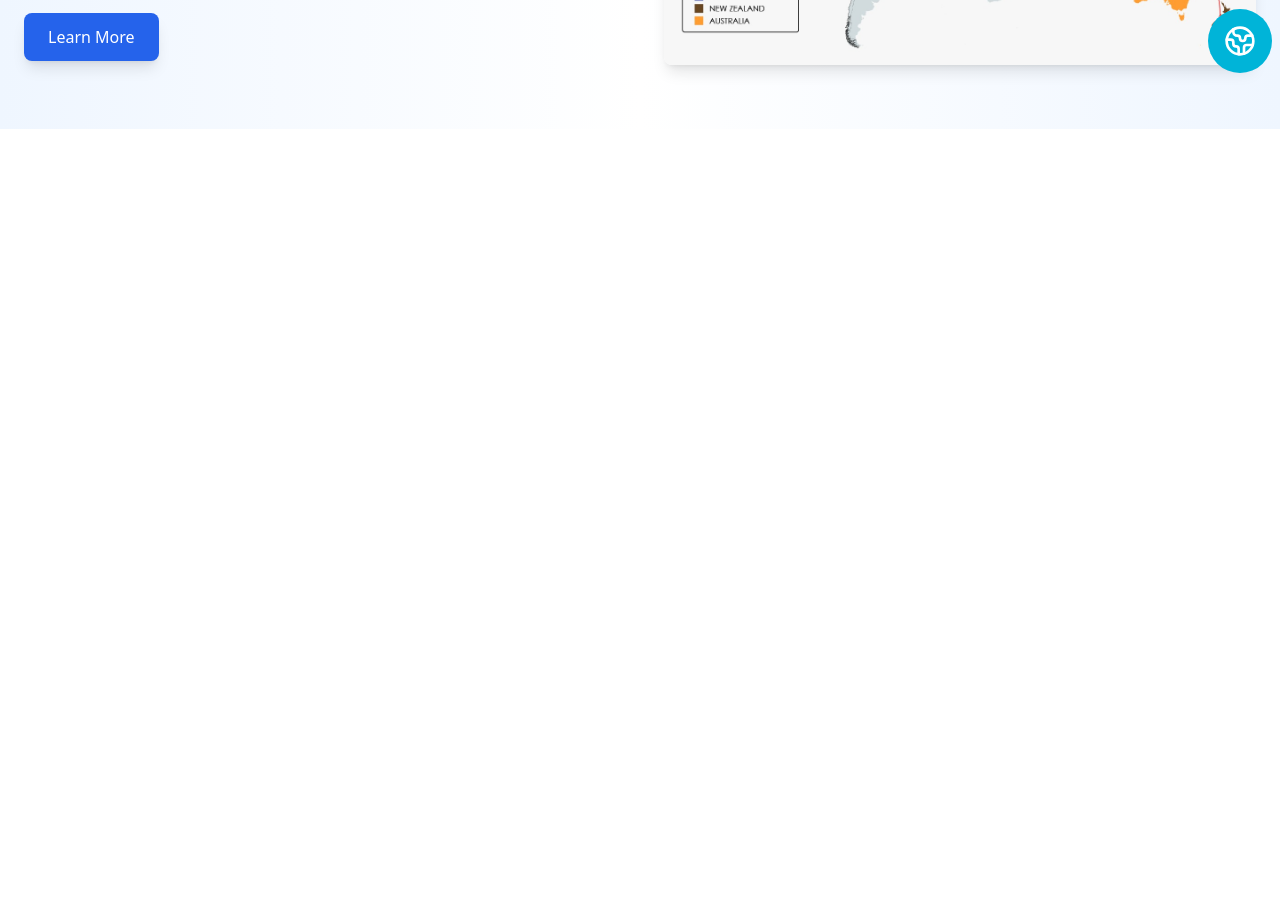
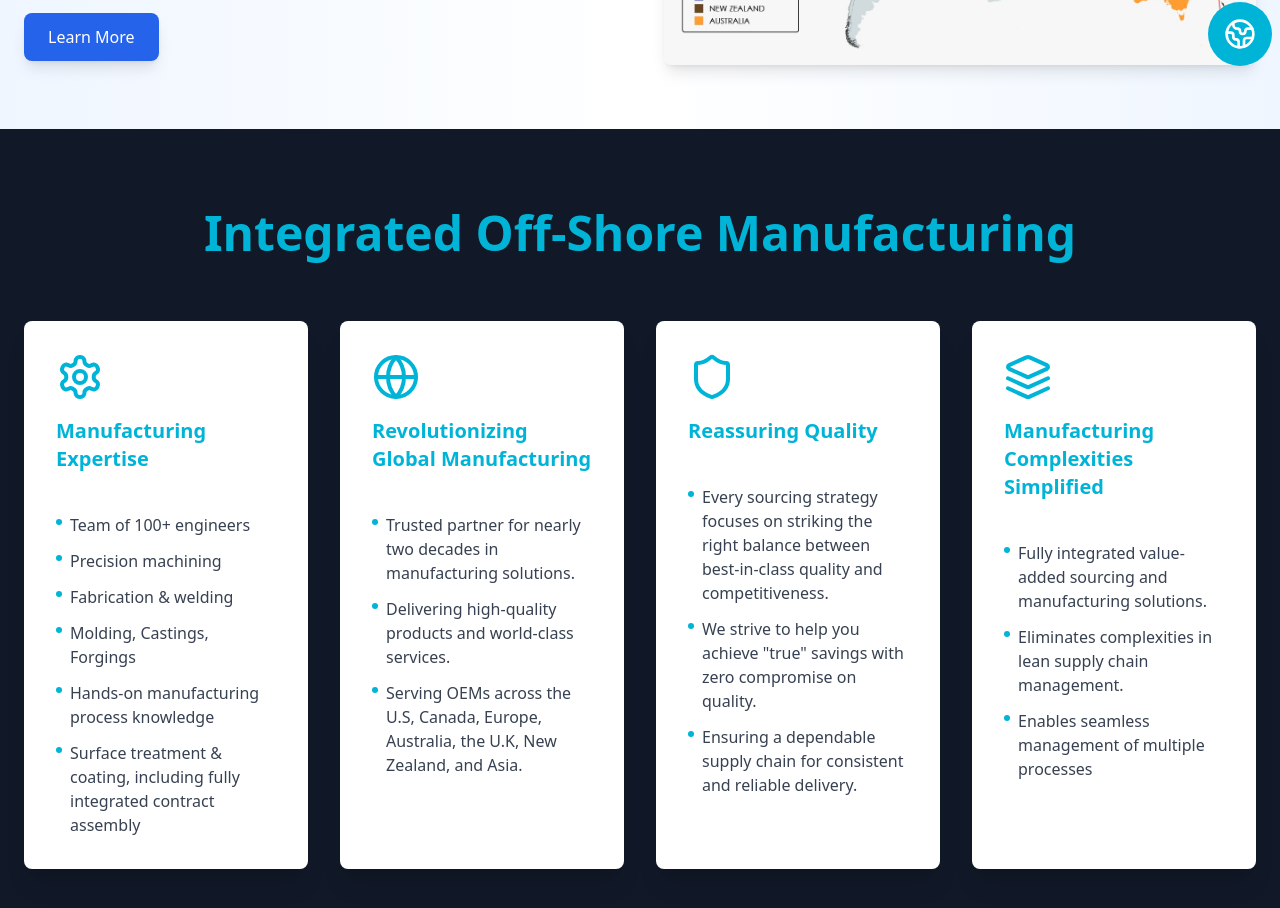
Before and after one commit to ApoorvaA5/2ygernys, a React (Vite) app: page / in a window 1280 px wide. Shown: the part 1220-2128 px from the top of the page. Before the commit the page ends 1349 px from the top, so only its background shows below. Built offline with nearby package versions, Linux system fonts and the light colour scheme.

Commit message:
added IntegratedManufacturing

```diff
--- /dev/null
+++ b/src/components/IntegratedManufacturing.tsx
@@ -0,0 +1,90 @@
+import React from 'react';
+import { Settings, Globe, Shield, Layers } from 'lucide-react';
+
+const features = [
+  {
+    title: "Manufacturing Expertise",
+    icon: Settings,
+    points: [
+      "Team of 100+ engineers",
+      "Precision machining",
+      "Fabrication & welding",
+      "Molding, Castings, Forgings",
+      "Hands-on manufacturing process knowledge",
+      "Surface treatment & coating, including fully integrated contract assembly"
+    ]
+  },
+  {
+    title: "Revolutionizing Global Manufacturing",
+    icon: Globe,
+    points: [
+      "Trusted partner for nearly two decades in manufacturing solutions.",
+      "Delivering high-quality products and world-class services.",
+      "Serving OEMs across the U.S, Canada, Europe, Australia, the U.K, New Zealand, and Asia."
+    ]
+  },
+  {
+    title: "Reassuring Quality",
+    icon: Shield,
+    points: [
+      "Every sourcing strategy focuses on striking the right balance between best-in-class quality and competitiveness.",
+      "We strive to help you achieve  \"true\" savings with zero compromise on quality.",
+      "Ensuring a dependable supply chain for consistent and reliable delivery."
+    ]
+  },
+  {
+    title: "Manufacturing Complexities Simplified",
+    icon: Layers,
+    points: [
+      "Fully integrated value-added sourcing and manufacturing solutions.",
+      "Eliminates complexities in lean supply chain management.",
+      "Enables seamless management of multiple processes"
+    ]
+  }
+];
+
+const IntegratedManufacturing = () => {
+  return (
+    <div className="bg-gray-900 py-20">
+      <div className="max-w-7xl mx-auto px-6">
+        <h2 className="text-4xl md:text-5xl font-bold text-center mb-16 text-[#00B4D8]">
+          Integrated Off-Shore Manufacturing
+        </h2>
+
+        <div className="grid grid-cols-1 md:grid-cols-2 lg:grid-cols-4 gap-8">
+          {features.map((feature, index) => (
+            <div
+              key={index}
+              className="bg-white rounded-lg p-8 shadow-xl transform hover:-translate-y-2 transition-all duration-300 hover:shadow-2xl"
+            >
+              <div className="flex flex-col h-full">
+                <div className="mb-6">
+                  <feature.icon className="w-12 h-12 text-[#00B4D8] mb-4" />
+                  <h3 className="text-xl font-bold text-[#00B4D8] mb-4">
+                    {feature.title}
+                  </h3>
+                </div>
+
+                <ul className="space-y-3 text-gray-700">
+                  {feature.points.map((point, pointIndex) => (
+                    <li
+                      key={pointIndex}
+                      className="flex items-start group"
+                    >
+                      <span className="mr-2 mt-1.5 h-1.5 w-1.5 rounded-full bg-[#00B4D8] flex-shrink-0 group-hover:scale-150 transition-transform duration-300" />
+                      <span className="group-hover:text-[#00B4D8] transition-colors duration-300">
+                        {point}
+                      </span>
+                    </li>
+                  ))}
+                </ul>
+              </div>
+            </div>
+          ))}
+        </div>
+      </div>
+    </div>
+  );
+};
+
+export default IntegratedManufacturing;
--- a/src/pages/Home.tsx
+++ b/src/pages/Home.tsx
@@ -2,6 +2,7 @@ import React from 'react';
 import Hero from '../components/Hero';
 import IndustrySwiper from '../components/IndustrySwiper';
 import GlobalPresence from '../components/GlobalPresence';
+import IntegratedManufacturing from '../components/IntegratedManufacturing';
 
 const Home = () => {
   return (
@@ -10,6 +11,7 @@ const Home = () => {
           <Hero />
           <IndustrySwiper />
           <GlobalPresence />
+          <IntegratedManufacturing/>
         </div>
   );
 };
```
